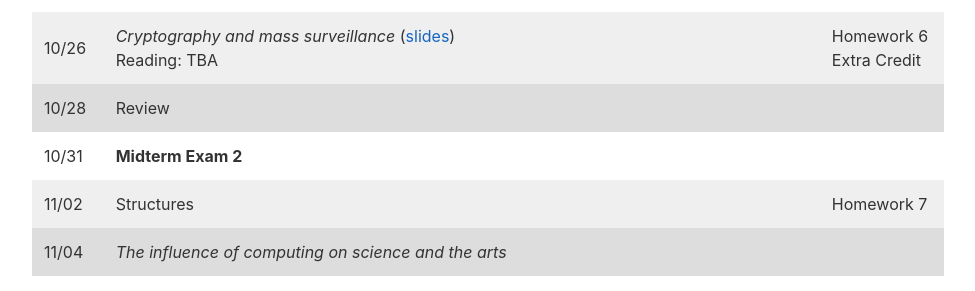
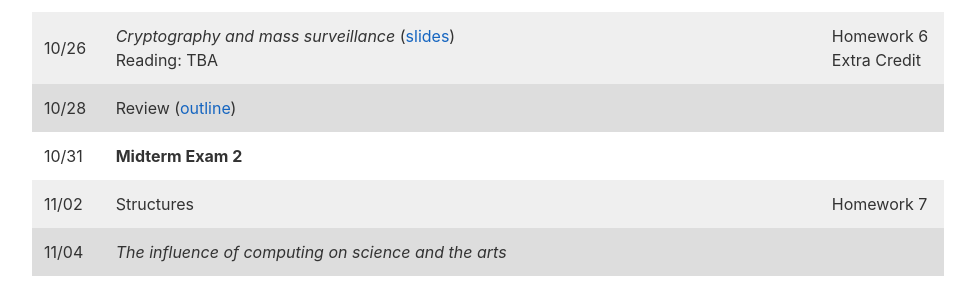
Before and after one commit to jacksonjw12/mbannister.github.io, a Jekyll site: the page built from _teaching/10-f16/index.md, in a window 1280 px wide and 900 px high, scrolled down 4237 px. Shown: the part 162-453 px from the top of the window, without its empty margins (152-1127 px from the left). Built offline with Jekyll 4.4.1, drawn with Linux system fonts in a browser that asks for light colours.

```diff
--- a/_teaching/10-f16/index.md
+++ b/_teaching/10-f16/index.md
@@ -129,7 +129,7 @@
 10/21 | Strings and the ASCII character encoding ([slides](Slides/Lecture14.pdf), [Example26](//github.com/mbannister/mbannister.github.io/blob/master/_teaching/10-f16/Code/Example26.cpp), [Example27](//github.com/mbannister/mbannister.github.io/blob/master/_teaching/10-f16/Code/Example27.cpp))<br/>Reading: 8.1 |
 10/24 | More with strings ([slides](Slides/Lecture15.pdf), [Example28](//github.com/mbannister/mbannister.github.io/blob/master/_teaching/10-f16/Code/Example28.cpp), [Example29](//github.com/mbannister/mbannister.github.io/blob/master/_teaching/10-f16/Code/Example29.cpp),  [Example30](//github.com/mbannister/mbannister.github.io/blob/master/_teaching/10-f16/Code/Example30.cpp))<br/>Reading: 8.2 |  <!-- Week 6; Lab: Arrays -->
 10/26 | _Cryptography and mass surveillance_ ([slides](Slides/Lecture16.pdf))<br/>Reading: TBA | Homework 6<br/>Extra Credit
-10/28 | Review |
+10/28 | Review ([outline](Slides/midterm2.pdf))|
 10/31 | __Midterm Exam 2__  | <!-- Week 7; Lab: Strings -->
 11/02 | Structures | Homework 7
 11/04 | _The influence of computing on science and the arts_ | <!-- Last day to drop with W -->
```
Also changed, not shown: 1 other file.
